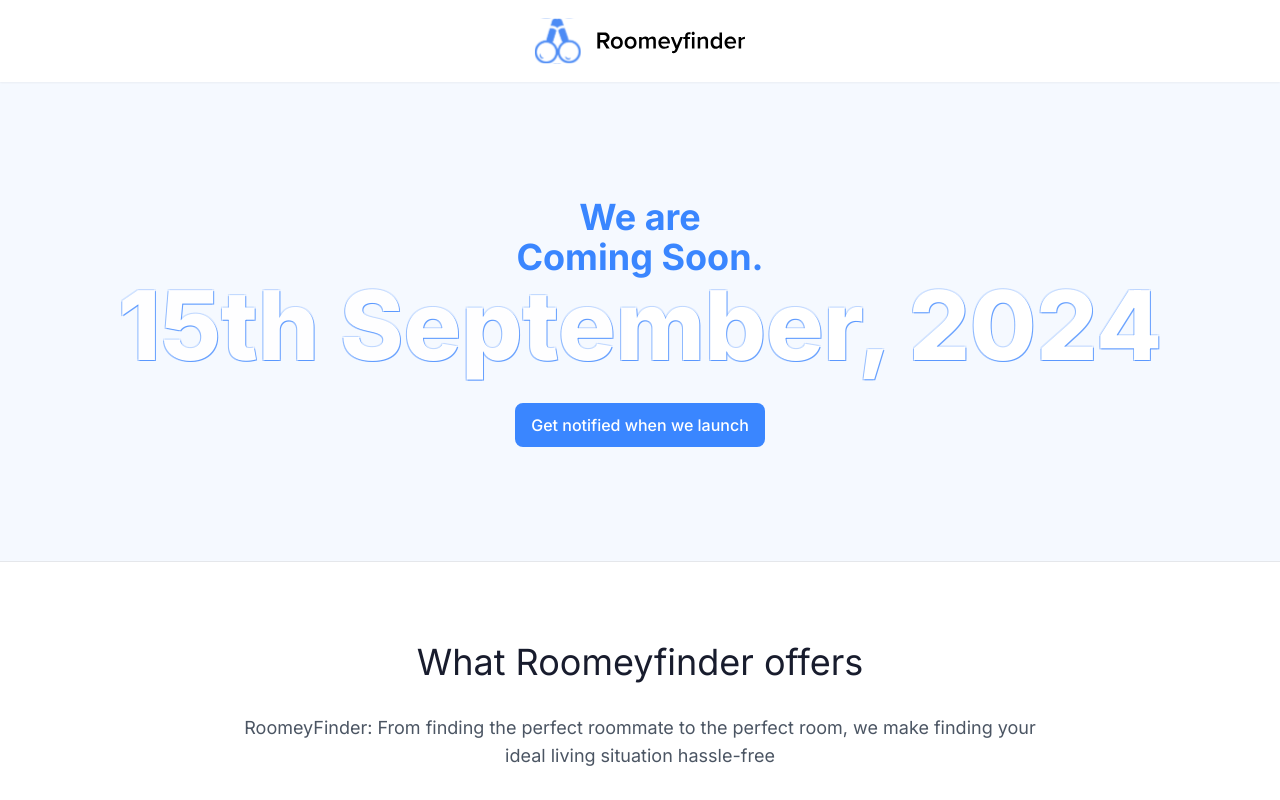
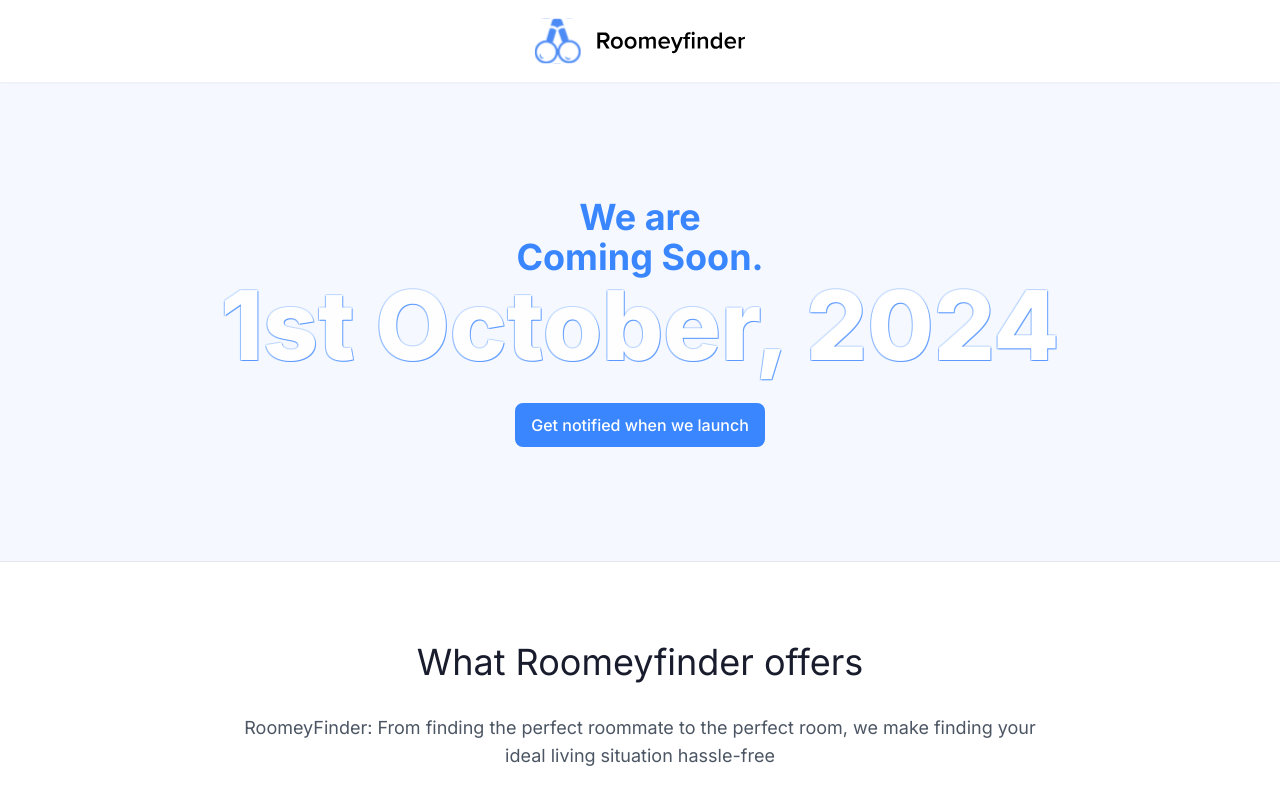
Before and after one commit to RoomeyFinder/countdown-to-launch, a Next.js app: page / in a window 1280 px wide. Shown: the top 800 px of the page. Built offline with nearby package versions, Linux system fonts and the light colour scheme.

Commit message:
fix build errors"

```diff
--- a/app/_components/Countdown.tsx
+++ b/app/_components/Countdown.tsx
@@ -6,7 +6,7 @@ export default function CountDown() {
         <span className="">Coming Soon.</span>
       </h1>
       <p className="text-center animate-pulse text-5xl md:text-8xl font-[800] text-stroke stroke-green-400">
-        15th September, 2024
+        1st October, 2024
       </p>
       <a
         type="button"
--- a/app/page.tsx
+++ b/app/page.tsx
@@ -4,10 +4,11 @@ import FeaturesSection from "./_components/Features"
 import Footer from "./_components/Footer"
 import CountDown from "./_components/Countdown"
 import SubscribeForm from "./_components/SubscribeForm"
+import { Suspense } from "react"
 
 export default function Home() {
   return (
-    <>
+    <Suspense fallback={<CountDown />}>
       <section className="flex pb-[30px] min-h-screen Items-stretch justify-center flex-col">
         <div className="sticky top-0 bg-white z-[100] shadow-sm flex items-center justify-center py-6">
           <header className="scale-[1.5]">
@@ -21,6 +22,6 @@ export default function Home() {
         </main>
         <Footer />
       </section>
-    </>
+    </Suspense>
   )
 }
```
